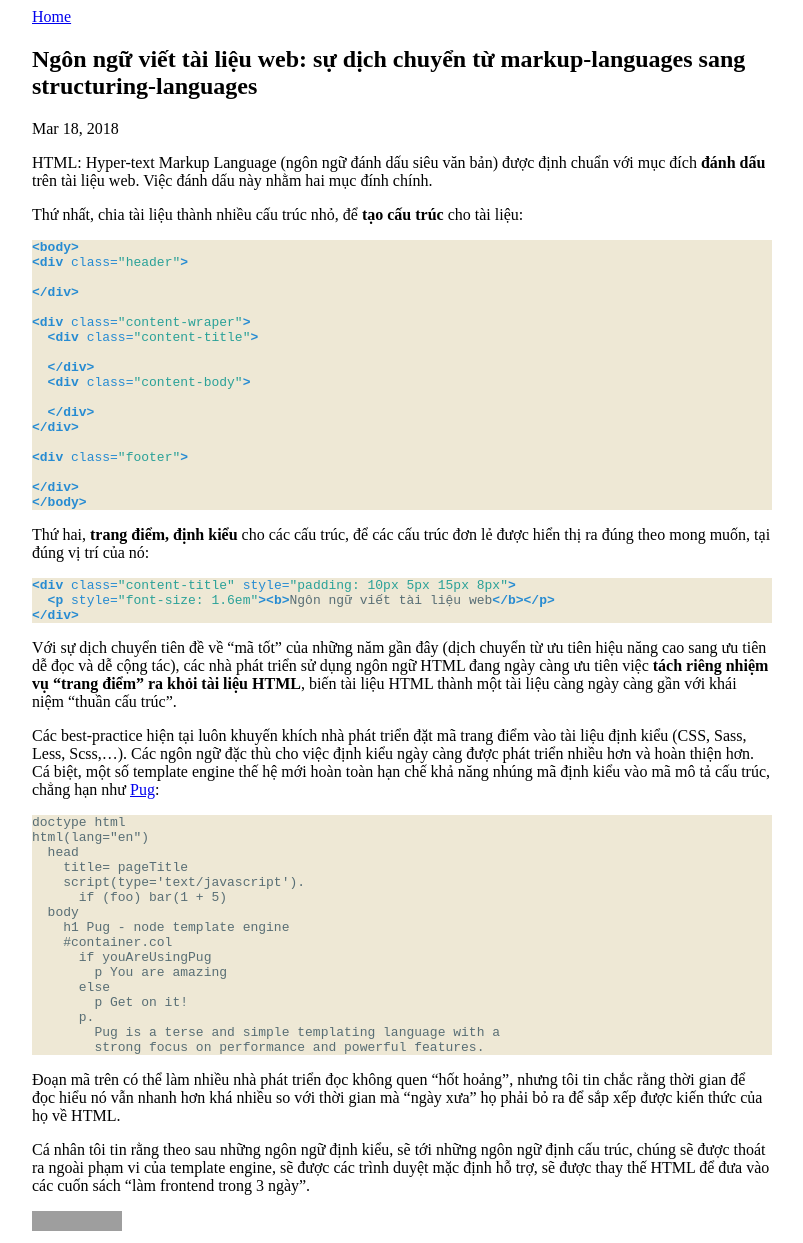
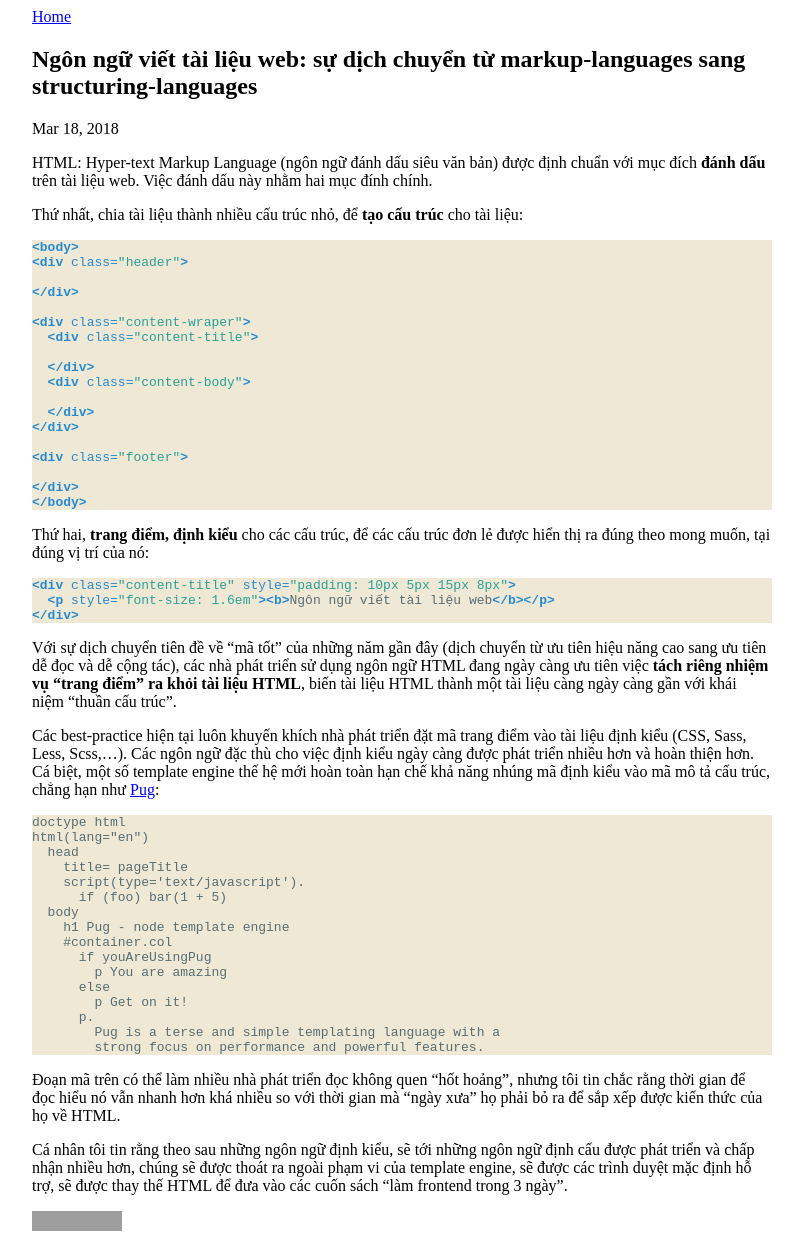
Before and after one commit to binhsonnguyen/binhsonnguyen.github.io, a Jekyll site: the page built from _posts/2018-03-18-structure-languages.md, in a window 1280 px wide. Shown: the whole page, without its empty margins (238-1041 px from the left). Built offline with Jekyll 4.4.1, drawn with Linux system fonts in a browser that asks for light colours; grey boxes are pictures that could not be loaded.

Commit message:
update structure languages

```diff
--- a/_posts/2018-03-18-structure-languages.md
+++ b/_posts/2018-03-18-structure-languages.md
@@ -73,8 +73,9 @@ html(lang="en")
 chắc rằng thời gian để đọc hiểu nó vẫn nhanh hơn khá nhiều so với thời gian mà "ngày xưa"
 họ phải bỏ ra để sắp xếp được kiến thức của họ về HTML.
 
-Cá nhân tôi tin rằng theo sau những ngôn ngữ định kiểu, sẽ tới những ngôn ngữ định cấu trúc,
-chúng sẽ được thoát ra ngoài phạm vi của template engine, sẽ được các trình duyệt mặc định
-hỗ trợ, sẽ được thay thế HTML để đưa vào các cuốn sách "làm frontend trong 3 ngày".
+Cá nhân tôi tin rằng theo sau những ngôn ngữ định kiểu, sẽ tới những ngôn ngữ định cấu
+được phát triển và chấp nhận nhiều hơn, chúng sẽ được thoát ra ngoài phạm vi của template
+engine, sẽ được các trình duyệt mặc định hỗ trợ, sẽ được thay thế HTML để đưa vào các cuốn
+sách "làm frontend trong 3 ngày".
 
 [pug]: https://github.com/pugjs/pug
```
